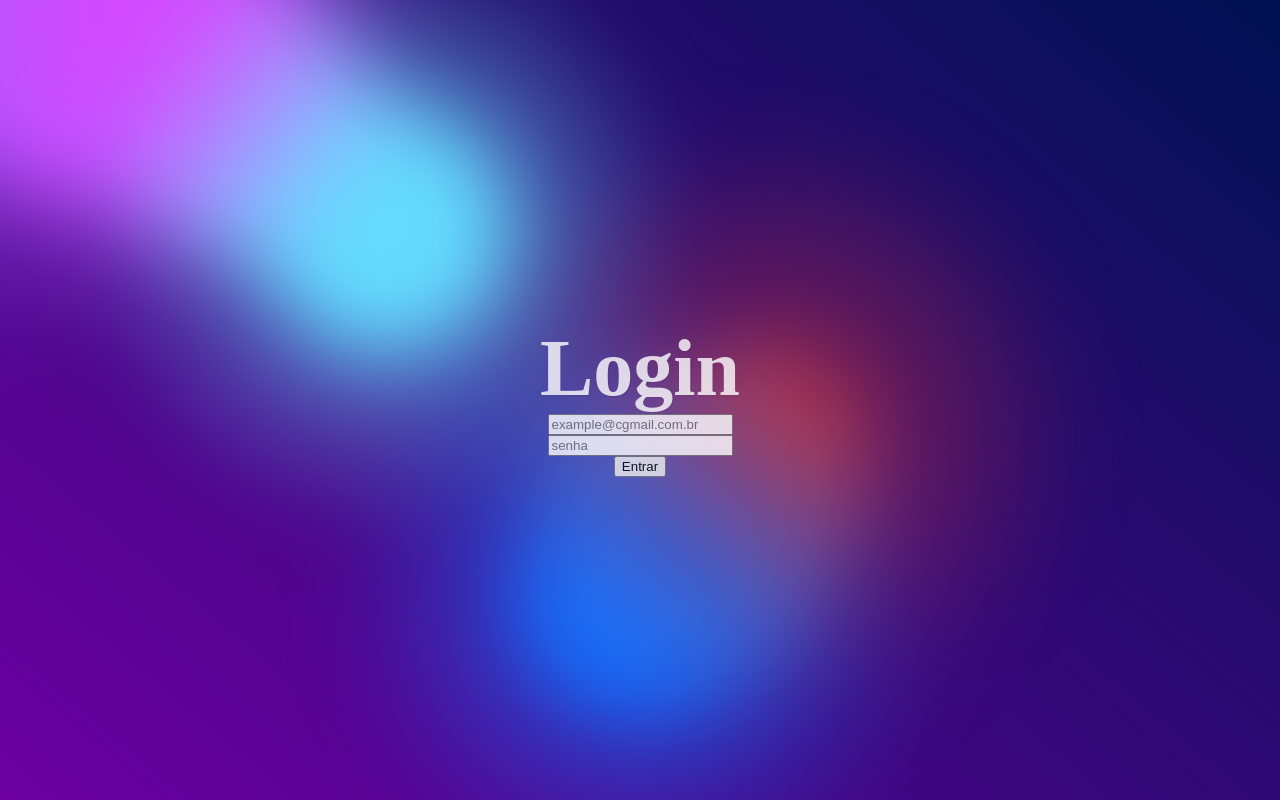
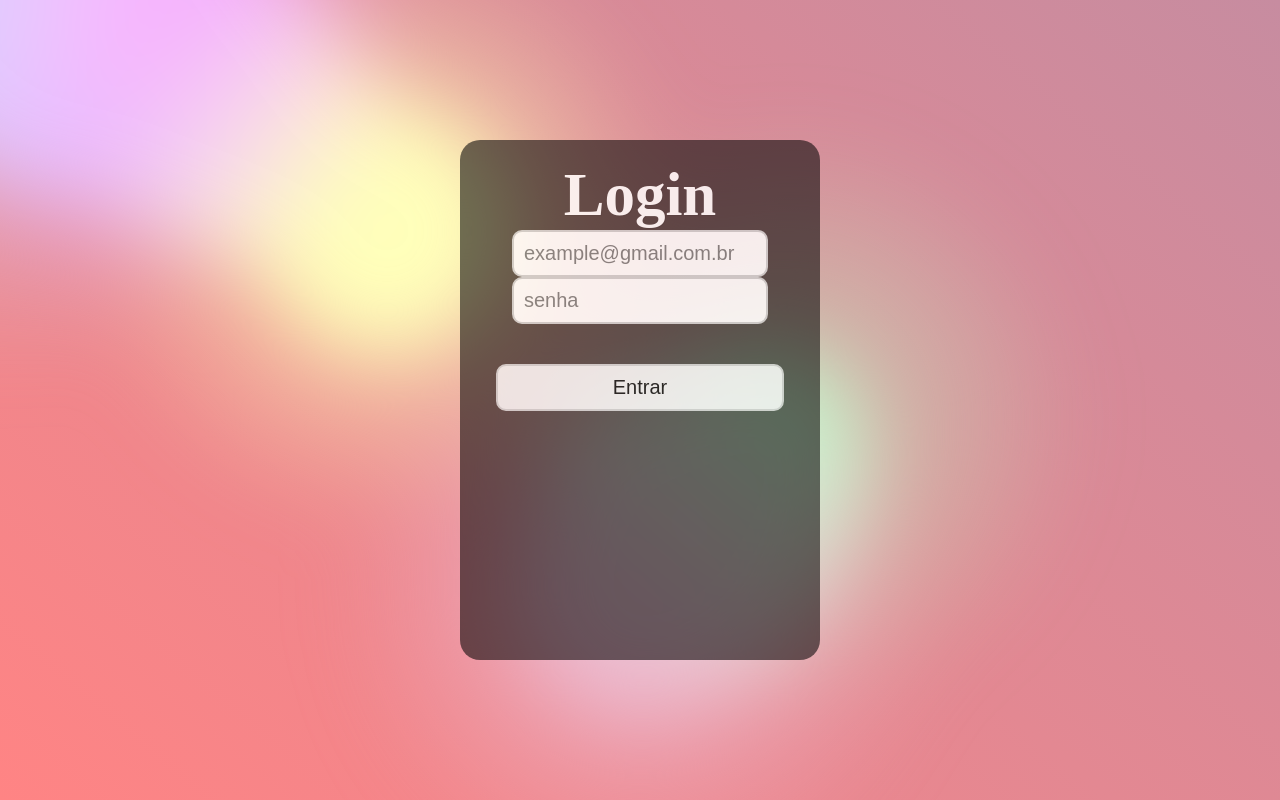
Before and after one commit to S5-2024/angular_letterfood, an Angular app: page /login in a window 1280 px wide. Built offline with nearby package versions, Linux system fonts and the light colour scheme.

Commit message:
coloquei o root css no styles.css, mudei algumas cores do root para encaixar no tema coquette. inicialização da estilização dos inputs do forms

```diff
--- a/package.json
+++ b/package.json
@@ -18,6 +18,7 @@
     "@angular/platform-browser": "^18.0.0",
     "@angular/platform-browser-dynamic": "^18.0.0",
     "@angular/router": "^18.0.0",
+    "animate.css": "^4.1.1",
     "rxjs": "~7.8.0",
     "tslib": "^2.3.0",
     "zone.js": "~0.14.3"
--- a/src/app/pages/login/login.component.css
+++ b/src/app/pages/login/login.component.css
@@ -1,9 +1,4 @@
-
-h1 {
-  margin: 0px;
-}
-
-.text-container  {
+.text-container {
   z-index: 100;
   width: 100vw;
   /* 100% da largura da viewport */
@@ -25,28 +20,60 @@ h1 {
   user-select: none;
   text-shadow: 1px 1px rgba(0, 0, 0, 0.1);
 }
+
 form {
-  display: flex; /* Exibe o formulário como um flex container */
-  flex-direction: column; /* Alinha os elementos em coluna */
-  align-items: center; /* Centraliza horizontalmente os elementos dentro do formulário */
+  display: flex;
+  /* Exibe o formulário como um flex container */
+  flex-direction: column;
+  /* Alinha os elementos em coluna */
+  align-items: center;
+  /* Centraliza horizontalmente os elementos dentro do formulário */
+  background-color: rgba(0, 0, 0, .7);
+  height: 60%;
+  width: 25%;
+  padding: 20px;
+  border-radius: 20px;
+
+}
+
+h1 {
+  margin: 0px;
+  color: #ffff;
+  font-size: 61px;
 }
 
 
 .bar {
   box-sizing: border-box;
-  width: 600px;
+  width: 80%;
   /* Aumenta a largura do campo de busca */
   padding: 10px;
   /* Adiciona um espaçamento interno */
-  margin-top: 0px;
+
   /* Espaçamento acima do campo de busca */
   font-size: 20px;
   /* Ajusta o tamanho da fonte */
   border: 2px solid #ccc;
   /* Borda do campo de busca */
-  border-radius: 15px;
+  border-radius: 10px;
   /* Cantos arredondados */
 }
+
+
+.botao {
+  box-sizing: border-box;
+  width: 90%;
+  padding: 10px;
+  margin-top: 40px;
+  margin-bottom: 10px;
+  font-size: 20px;
+  /* Ajusta o tamanho da fonte */
+  border: 2px solid #ccc;
+  /* Borda do campo de busca */
+  border-radius: 10px;
+  /* Cantos arredondados */
+}
+
 
 .bar:focus {
   outline: none;
--- a/src/app/pages/login/login.component.html
+++ b/src/app/pages/login/login.component.html
@@ -1,9 +1,10 @@
 <div class="text-container">
-  <h1>Login </h1>
+
   <form action="get" id="myForm">
-     <input type="email" placeholder="example@cgmail.com.br" id="email">
-     <input type="password" placeholder="senha" id="senha">
-     <button id="button"> Entrar</button>
+    <h1>Login </h1>
+     <input type="email" placeholder="example@gmail.com.br" id="email" class="bar">
+     <input type="password" placeholder="senha" id="senha" class="bar">
+     <button id="button" class="botao"> Entrar</button>
   </form>
 </div>
 
--- a/src/styles.css
+++ b/src/styles.css
@@ -8,14 +8,14 @@ body {
 
 
 :root {
-  --color-bg1: rgb(108, 0, 162);
-  --color-bg2: rgb(0, 17, 82);
-  --color1: 18, 113, 255;
-  --color2: 221, 74, 255;
-  --color3: 100, 220, 255;
-  --color4: 200, 50, 50;
-  --color5: 180, 180, 50;
-  --color-interactive: 140, 100, 255;
+  --color-bg1: rgb(255,132,132);
+  --color-bg2: rgb(199,140,160);
+  --color1: 236,186,208;
+  --color2: 255,146,253;
+   --color3: 255,255,	186;   /*amarelo  */
+  --color4: 186,255,201;  /* verde */
+  --color5: 255,223,186;  /* laranja */
+  --color-interactive: 186,225,255;
   --circle-size: 80%;
   --blending: hard-light;
 }
```
Also changed, not shown: 1 other file (tests, documents, lock files or other folders).
